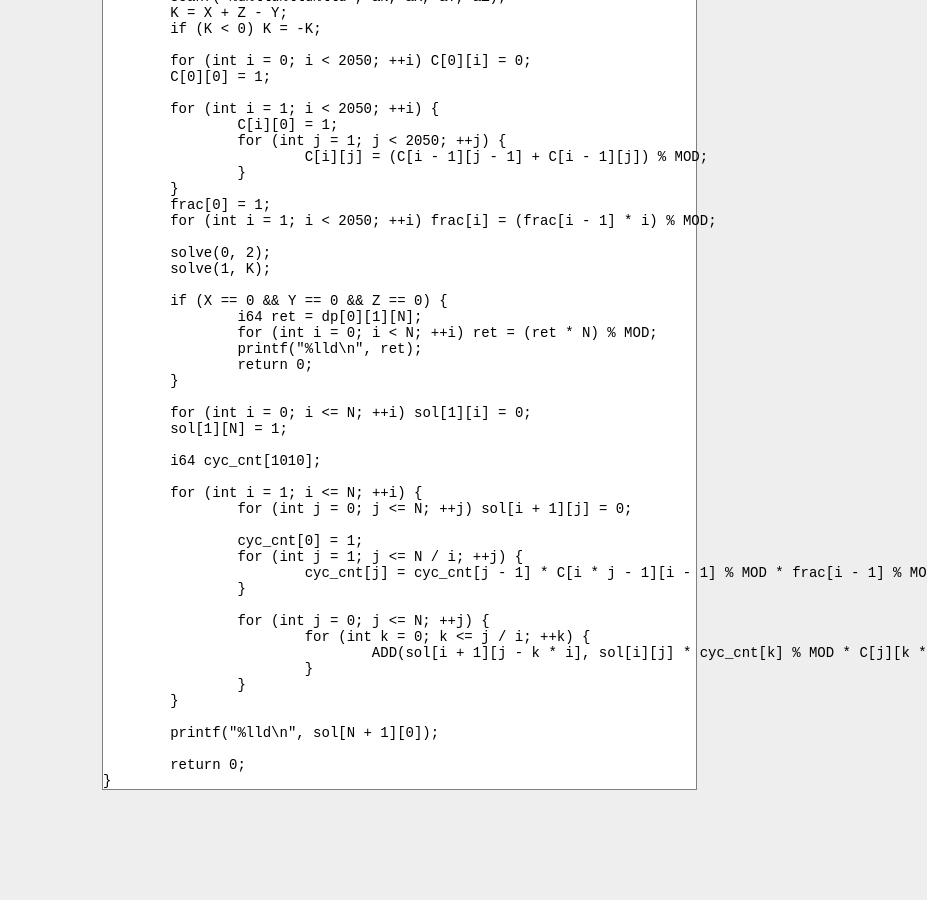
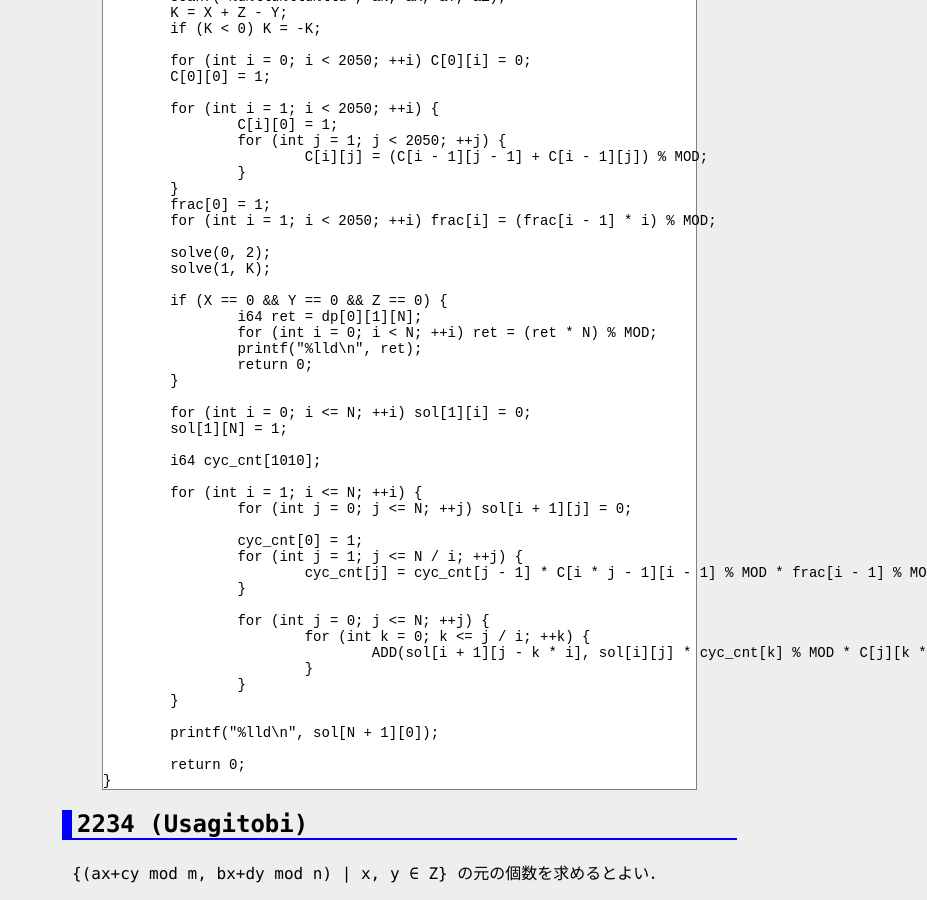
Before and after one commit to semiexp/semiexp.github.io, a Jekyll site: the page built from _posts/2014-12-04-aoj141204.md, in a window 1280 px wide and 900 px high, scrolled down 1434 px. Shown: the whole window, without its empty margins (353-1280 px from the left). Built offline with Jekyll 4.4.1, drawn with Linux system fonts in a browser that asks for light colours; before the commit the page ends 2240 px from its top, so only the background shows below that.

Commit message:
Modify blog post

```diff
--- a/_posts/2014-12-04-aoj141204.md
+++ b/_posts/2014-12-04-aoj141204.md
@@ -120,3 +120,6 @@ int main()
 	return 0;
 }
 {% endhighlight %}
+
+## 2234 (Usagitobi)
+{(ax+cy mod m, bx+dy mod n) | x, y ∈ Z} の元の個数を求めるとよい．
```
